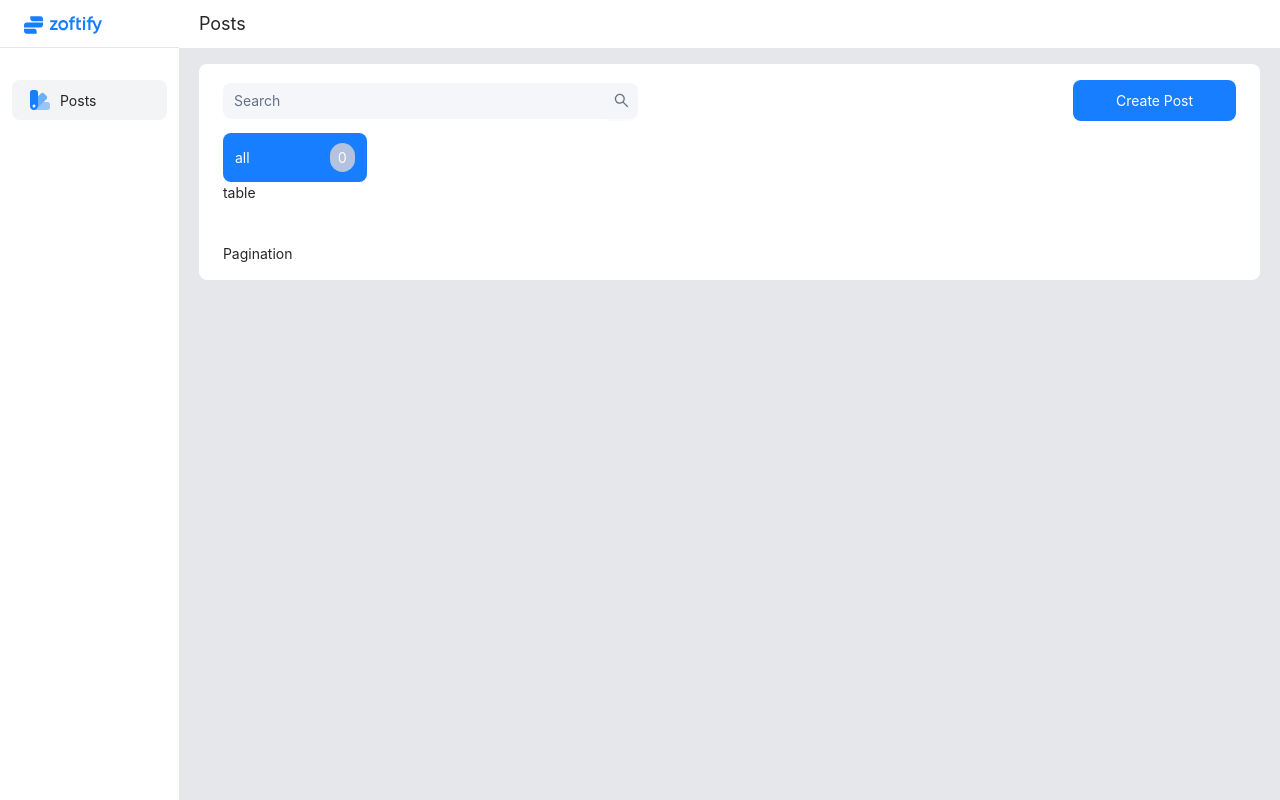
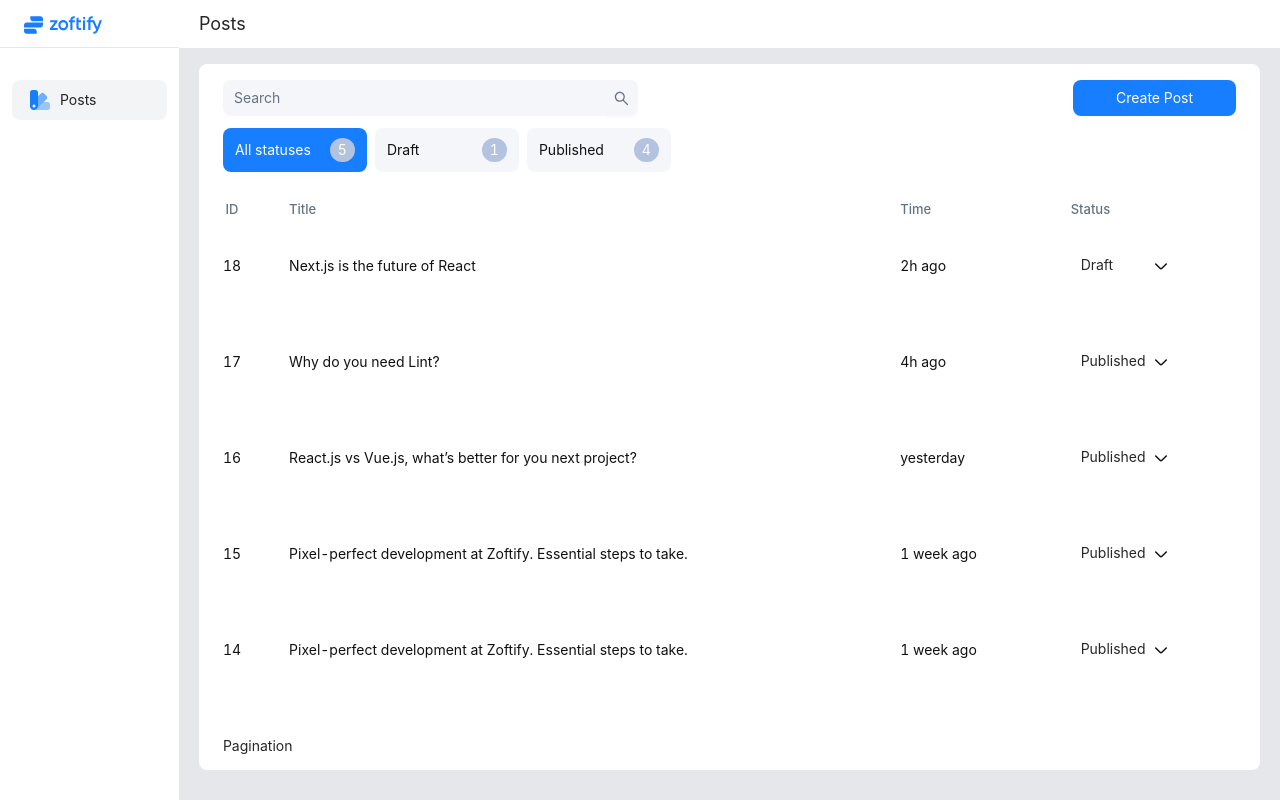
Before and after one commit to tranzi90/zoftify-assessment-test, a Next.js app: page / in a window 1280 px wide. Built offline with nearby package versions, Linux system fonts and the light colour scheme.

Commit message:
+ filtering logic

```diff
--- a/components/PostItem.tsx
+++ b/components/PostItem.tsx
@@ -3,6 +3,7 @@ import {setStatus} from "../store/postSlice"
 import StatusSelect from "./UI/StatusSelect"
 import {FC} from "react"
 import {Post} from "../types/Post"
+import {DateTime} from "luxon"
 
 const PostItem: FC<Post> = ({id, title, status, date}) => {
     const dispatch = useAppDispatch()
@@ -11,11 +12,11 @@ const PostItem: FC<Post> = ({id, title, status, date}) => {
         <tr key={id}>
             <td>{id}</td>
             <td>{title}</td>
-            <td>{timeAgo.format(new Date(Date.parse(date)))}</td>
+            <td>{Date.parse(date) ? DateTime.fromISO(date).toRelative() : date}</td>
             <td>
                 <StatusSelect
                     value={status}
-                    handleChange={(e) => {
+                    changeHandler={(e) => {
                         dispatch(setStatus({ status: e, id }))
                     }}
                 />
--- a/components/UI/Filter.tsx
+++ b/components/UI/Filter.tsx
@@ -1,22 +1,25 @@
 import { FC } from "react"
+import {useAppDispatch} from "../../store/hook"
+import {setSelectedFilter} from "../../store/postSlice"
 
 interface IFilter {
     title: string;
     count: number;
     isActive?: boolean;
-    // handleChange: () => void;
 }
 
-const Filter: FC<IFilter> = ({ title, count, isActive, }) => {
+const Filter: FC<IFilter> = ({ title, count, isActive }) => {
+    const dispatch = useAppDispatch()
+
     return (
         <div
             className={`filter ${isActive && "filter__active"}`}
-            // onClick={handleChange}
+            onClick={() => dispatch(setSelectedFilter(title))}
         >
             <span>{title}</span>
             <span className="filter__count">{count}</span>
         </div>
-    );
-};
+    )
+}
 
-export default Filter;
+export default Filter
--- a/components/UI/FilterSet.tsx
+++ b/components/UI/FilterSet.tsx
@@ -0,0 +1,47 @@
+import {useAppSelector} from "../../store/hook"
+import React, {FC} from "react"
+import Filter from "./Filter"
+
+const FilterSet: FC = () => {
+    const posts = useAppSelector(state => state.posts.posts)
+
+    const selectedFilter = useAppSelector(state => state.posts.selectedFilter)
+
+    const draftPosts = useAppSelector(
+        state => state.posts.posts.filter((post) => post.status === 'Draft')
+    )
+
+    const publishedPosts = useAppSelector(
+        state => state.posts.posts.filter((post) => post.status === 'Published')
+    )
+
+    const filters = [
+        {
+            title: "All statuses",
+            count: posts.length
+        },
+        {
+            title: "Draft",
+            count: draftPosts.length
+        },
+        {
+            title: "Published",
+            count: publishedPosts.length
+        },
+    ]
+
+    return (
+        <div className="flex flex-wrap items-center px-6">
+            {filters.map((filter) => (
+                <Filter
+                    key={filter.title}
+                    title={filter.title}
+                    count={filter.count}
+                    isActive={filter.title === selectedFilter}
+                />
+            ))}
+        </div>
+    )
+}
+
+export default FilterSet
--- a/components/UI/StatusSelect.tsx
+++ b/components/UI/StatusSelect.tsx
@@ -1,19 +1,19 @@
-import { Select } from "antd";
-import { FC } from "react";
-const { Option } = Select;
+import { Select } from "antd"
+import { FC } from "react"
+
+const { Option } = Select
 
 interface IStatusSelect {
-    isError: boolean;
-    handleChange: (e: string) => void;
+    value: string
+    changeHandler: (e: string) => void
 }
 
-const StatusSelect: FC<IStatusSelect> = ({ isError, handleChange }) => {
+const StatusSelect: FC<IStatusSelect> = ({ value, changeHandler }) => {
     return (
-        <div className={`customFormStatusSelect ${isError && "customFormStatusSelect__isError"}`}>
+        <div className="statusSelect">
             <Select
-                placeholder="Status"
-                defaultValue={"Status"}
-                onChange={(e) => handleChange(e)}
+                defaultValue={value}
+                onChange={(e) => changeHandler(e)}
                 suffixIcon={
                     <svg
                         width="14"
@@ -33,11 +33,11 @@ const StatusSelect: FC<IStatusSelect> = ({ isError, handleChange }) => {
                     </svg>
                 }
             >
-                <Option value="draft">Draft</Option>
-                <Option value="published">Published</Option>
+                <Option value="Draft">Draft</Option>
+                <Option value="Published">Published</Option>
             </Select>
         </div>
-    );
-};
+    )
+}
 
 export default StatusSelect
--- a/components/UI/Table.tsx
+++ b/components/UI/Table.tsx
@@ -3,7 +3,14 @@ import {useAppSelector} from "../../store/hook"
 import {FC} from "react"
 
 const Table: FC = () => {
-    const posts = useAppSelector(state => state.posts.posts)
+    const searchInput = useAppSelector((state) => state.posts.searchInput)
+    const selectedFilter = useAppSelector(state => state.posts.selectedFilter)
+
+    const posts = useAppSelector(
+        state => state.posts.posts
+            .filter((post) => searchInput ? post.title.includes(searchInput) : true)
+            .filter((post) => selectedFilter === "All statuses" ? true : post.status === selectedFilter)
+    )
 
     return (
         <table>
--- a/package.json
+++ b/package.json
@@ -20,6 +20,7 @@
     "sass": "^1.56.1"
   },
   "devDependencies": {
+    "@types/luxon": "^3.1.0",
     "@types/node": "18.11.3",
     "@types/react": "18.0.21",
     "@types/react-dom": "18.0.6",
--- a/pages/index.tsx
+++ b/pages/index.tsx
@@ -3,10 +3,9 @@ import Header from "../components/Header"
 import Container from "../components/Container"
 import Table from "../components/UI/Table"
 import SearchBar from "../components/UI/SearchBar"
-import Button from "../components/UI/Button"
-import Link from "next/link";
-import React from "react";
-import Filter from "../components/UI/Filter";
+import Link from "next/link"
+import React from "react"
+import FilterSet from "../components/UI/FilterSet"
 
 const Posts: NextPage = () => {
   return (
@@ -22,21 +21,8 @@ const Posts: NextPage = () => {
                     Create Post
                 </Link>
             </div>
-            <div className="flex flex-wrap items-center px-6">
-                {/*{switchers.map((item) => (*/}
-                    <Filter
-                        // key={item.id}
-                        title='all'
-                        count={0}
-                        isActive={true}
-                        // handleChange={() => handleChange("status", item.id)}
-                    />
-                {/*))}*/}
-            </div>
-            <div className="px-6">
-                table
-                {/*<Table />*/}
-            </div>
+            <FilterSet />
+            <Table />
             <div className="flex flex-wrap items-center justify-between px-6 mt-10">
                 Pagination
                 {/*<CustomSelect*/}
--- a/store/luxon.js
+++ b/store/luxon.js
@@ -1,6 +1,6 @@
 const { DateTime } = require("luxon")
 
-const now = DateTime.now()
+const now = DateTime
 
 console.log(now.minus({ days: 1 }).toRelativeCalendar())
 console.log(now.minus({ days: 8 }).toRelative({ unit: "weeks" }))
--- a/store/postSlice.ts
+++ b/store/postSlice.ts
@@ -4,12 +4,14 @@ import {Post} from "../types/Post"
 
 type PostsState = {
     posts: Post[],
-    searchInput: string
+    searchInput: string,
+    selectedFilter: string
 }
 
 const initialState: PostsState = {
     posts: stubData,
-    searchInput: ''
+    searchInput: '',
+    selectedFilter: "All statuses"
 }
 
 const postSlice = createSlice({
@@ -27,9 +29,12 @@ const postSlice = createSlice({
         setSearchInput(state, action: PayloadAction<string>) {
             state.searchInput = action.payload
         },
+        setSelectedFilter(state, action: PayloadAction<string>) {
+            state.selectedFilter = action.payload
+        },
     }
 })
 
-export const {addPost, setStatus, setSearchInput} = postSlice.actions
+export const {addPost, setStatus, setSearchInput, setSelectedFilter} = postSlice.actions
 
 export default postSlice.reducer
--- a/store/stubData.ts
+++ b/store/stubData.ts
@@ -5,30 +5,30 @@ export const stubData: Post[] = [
         id: 18,
         title: 'Next.js is the future of React',
         date: '2h ago',
-        status: 'draft'
+        status: 'Draft'
     },
     {
         id: 17,
         title: 'Why do you need Lint?',
         date: '4h ago',
-        status: 'published'
+        status: 'Published'
     },
     {
         id: 16,
         title: 'React.js vs Vue.js, what’s better for you next project?',
         date: 'yesterday',
-        status: 'published'
+        status: 'Published'
     },
     {
         id: 15,
         title: 'Pixel-perfect development at Zoftify. Essential steps to take.',
         date: '1 week ago',
-        status: 'published'
+        status: 'Published'
     },
     {
         id: 14,
         title: 'Pixel-perfect development at Zoftify. Essential steps to take.',
         date: '1 week ago',
-        status: 'published'
+        status: 'Published'
     },
 ]
--- a/styles/globals.scss
+++ b/styles/globals.scss
@@ -4,7 +4,7 @@
 @tailwind utilities;
 
 body {
-    @apply bg-gray-200;
+    @apply bg-gray-200 leading-4;
 }
 
 .searchBar {
@@ -43,7 +43,7 @@ body {
 }
 
 .filter {
-  @apply w-fit min-w-[144px] flex items-center justify-between mr-2 text-text-primary py-[10px] px-3 rounded-lg cursor-pointer;
+  @apply w-fit min-w-[144px] bg-background-secondary flex items-center justify-between mr-2 text-text-primary py-[10px] px-3 rounded-lg cursor-pointer;
 
   &__count {
     @apply text-white py-1 px-2 rounded-full bg-icon-tertiary;
@@ -57,3 +57,43 @@ body {
     }
   }
 }
+
+table {
+  @apply w-full my-7;
+
+  thead {
+    th {
+      @apply text-[13px] font-medium text-color-secondary py-[12.5] px-6;
+    }
+  }
+
+  tbody {
+    td {
+      @apply text-text-primary py-8 px-6;
+    }
+  }
+
+  th,
+  td {
+    @apply text-left whitespace-nowrap;
+
+    &:first-child {
+      @apply w-[65px] text-center;
+    }
+
+    &:nth-child(2) {
+      width: calc(100% - 200px);
+      @apply whitespace-normal;
+    }
+  }
+}
+
+.statusSelect {
+  .ant-select {
+    @apply w-[108px];
+
+    .ant-select-selector {
+      @apply border-0 p-0 pl-[10px];
+    }
+  }
+}
```
Also changed, not shown: 1 other file (tests, documents, lock files or other folders).
